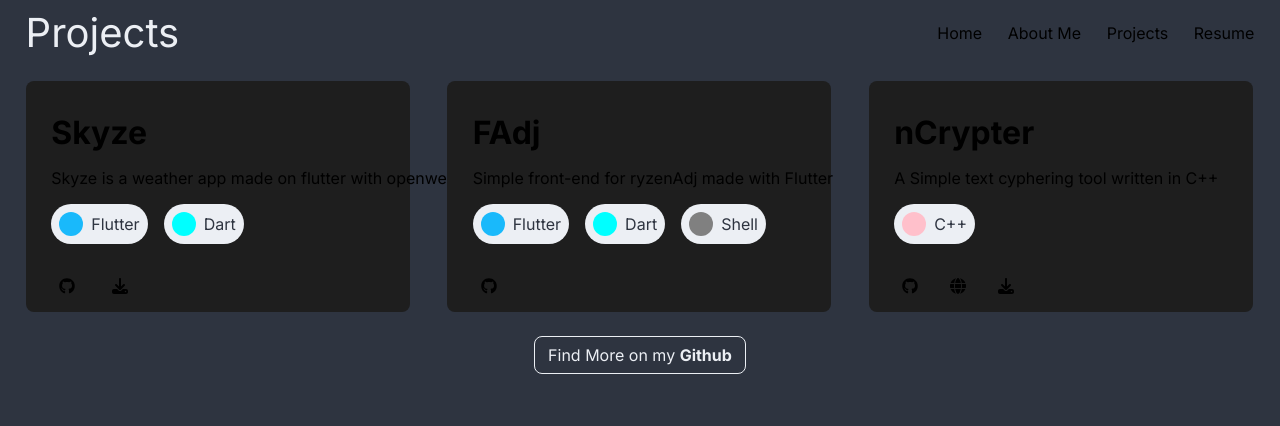
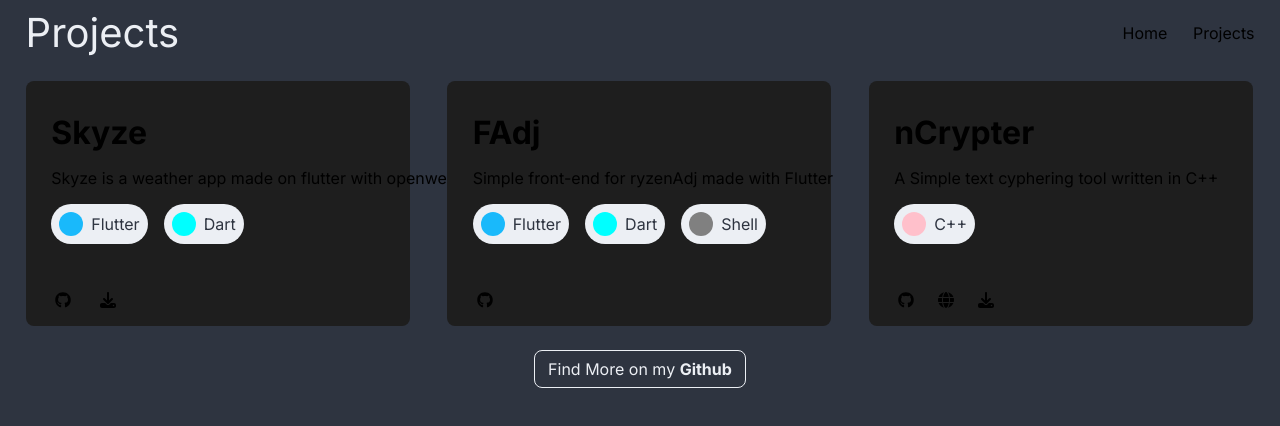
Before and after one commit to n1ved/n1ved.github.io, a Next.js app: page /projects in a window 1280 px wide. Shown: the top 426 px of the page. Built offline with nearby package versions, Linux system fonts and the light colour scheme.

Commit message:
Navlink tbd removal

```diff
--- a/src/app/page.module.css
+++ b/src/app/page.module.css
@@ -23,5 +23,6 @@
     flex-direction: column;
     justify-content: flex-start;
     align-items: center;
+    overflow: hidden;
   }
 }
--- a/src/components/navbar/navbar.tsx
+++ b/src/components/navbar/navbar.tsx
@@ -6,9 +6,9 @@ export default function Navbar(props:any) {
     <div className={styles.title}>{props.haveTitle ? props.title : " " }</div>
     <ul className={styles.navlinks}>
       {props.haveTitle ? <li className={styles.navlink}><Link href={'/'}>Home</Link></li> : " " }
-      <li className={styles.navlink}><Link href={'/'}>About Me</Link></li>
+      {/*<li className={styles.navlink}><Link href={'/'}>About Me</Link></li>*/}
       <li className={styles.navlink}><Link href={'/projects'}>Projects</Link></li>
-      <li className={styles.navlink}><Link href={'/'}>Resume</Link></li>
+      {/*<li className={styles.navlink}><Link href={'/'}>Resume</Link></li>*/}
     </ul>
   </div>
 }
--- a/src/components/project_card/project_card.module.css
+++ b/src/components/project_card/project_card.module.css
@@ -48,8 +48,8 @@
     background-color: red;
 }
 .icon{
-    width: 2rem;
-    margin-right: 1rem;
+    width: 1.5rem;
+    margin: 1rem 1rem 0 0;
 }
 
 @media screen and (max-width: 1000px) {
```
